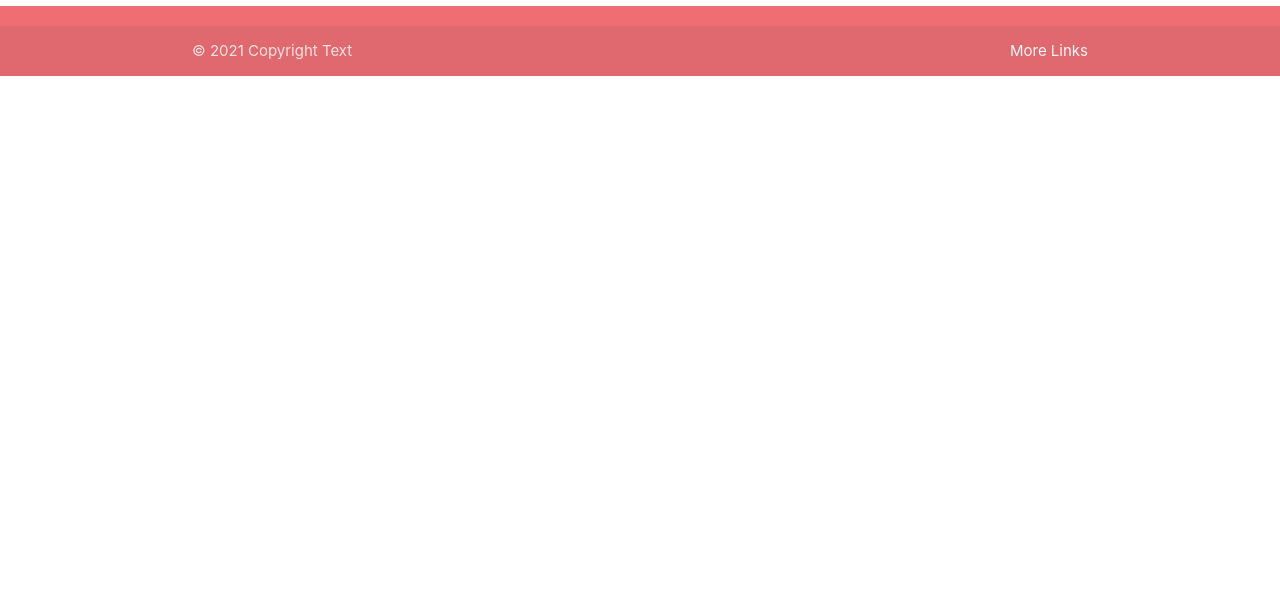
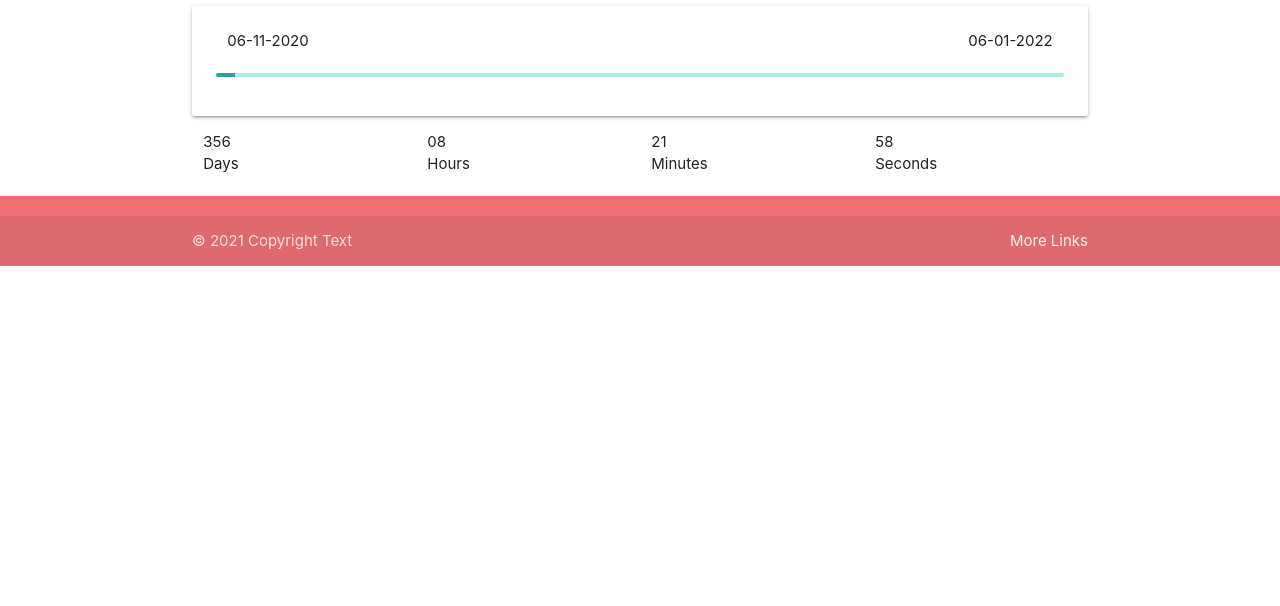
Before and after one commit to pedrogomes-dev/datalimite, a website: page index.html in a window 1280 px wide. Shown: the part 194-800 px from the top of the page. Drawn offline with nearby package versions, Linux system fonts and the light colour scheme.

Commit message:
definido relogio e progress bar

```diff
--- a/index.html
+++ b/index.html
@@ -8,23 +8,63 @@
     </head>
     <body>
 
-        <div w3-include-html="header.html"></div>
-    <div id="page-container">
+    <div w3-include-html="header.html"></div>
+    <div class="container" id="page-container">
         <div id="content-wrap">
 
             <h1>Hello World !</h1>
+            <div class="card-panel">
+                <div class="row">
+                    <div class="col s6">06-11-2020</div>
+                    <div class="col s6"> <span class="right">06-01-2022</span></div>
+                </div>
+                <div class="progress">
+                    <div id="progress" class="determinate" style="width: 70%"></div>
+                </div>
+            </div>
+
+            <div class="row" id="clockdiv">
+                <div class="col s3">
+                  <span class="days"></span>
+                  <div class="smalltext">Days</div>
+                </div>
+                <div class="col s3">
+                  <span class="hours"></span>
+                  <div class="smalltext">Hours</div>
+                </div>
+                <div class="col s3">
+                  <span class="minutes"></span>
+                  <div class="smalltext">Minutes</div>
+                </div>
+                <div class="col s3">
+                  <span class="seconds"></span>
+                  <div class="smalltext">Seconds</div>
+                </div>
+              </div>
 
         </div>
-        <div w3-include-html="footer.html"></div>
     </div>
+    <div w3-include-html="footer.html"></div>
 
 
         <!--JavaScript at end of body for optimized loading-->
         <!-- Compiled and minified JavaScript -->
         <script src="https://cdnjs.cloudflare.com/ajax/libs/materialize/1.0.0/js/materialize.min.js"></script>
         <script type="text/javascript" src="extras.js"></script>
+        <script type="text/javascript" src="clock.js"></script>
+
         <script>
             includeHTML();
         </script>
+        <script>
+            let pre = document.getElementById("progress");
+            let initialTS = Date.parse('2020-11-06');
+            let finalTS = Date.parse('2022-01-06');
+            let atualTS = Date.parse(new Date());
+
+            let percent = (finalTS - initialTS) / atualTS * 100;
+            //alert(initialTS + '\n' + finalTS + '\n' + atualTS + '\n' + percent);
+            pre.style["width"] = percent+'%';
+        </script>
 </body>
 </html>
--- /dev/null
+++ b/public/clock.js
@@ -0,0 +1,43 @@
+function getTimeRemaining(endtime) {
+    const total = Date.parse(endtime) - Date.parse(new Date());
+    const seconds = Math.floor((total / 1000) % 60);
+    const minutes = Math.floor((total / 1000 / 60) % 60);
+    const hours = Math.floor((total / (1000 * 60 * 60)) % 24);
+    const days = Math.floor(total / (1000 * 60 * 60 * 24));
+
+    return {
+      total,
+      days,
+      hours,
+      minutes,
+      seconds
+    };
+  }
+
+  function initializeClock(id, endtime) {
+    const clock = document.getElementById(id);
+    const daysSpan = clock.querySelector('.days');
+    const hoursSpan = clock.querySelector('.hours');
+    const minutesSpan = clock.querySelector('.minutes');
+    const secondsSpan = clock.querySelector('.seconds');
+
+    function updateClock() {
+      const t = getTimeRemaining(endtime);
+
+      daysSpan.innerHTML = t.days;
+      hoursSpan.innerHTML = ('0' + t.hours).slice(-2);
+      minutesSpan.innerHTML = ('0' + t.minutes).slice(-2);
+      secondsSpan.innerHTML = ('0' + t.seconds).slice(-2);
+
+      if (t.total <= 0) {
+        clearInterval(timeinterval);
+      }
+    }
+
+    updateClock();
+    const timeinterval = setInterval(updateClock, 1000);
+  }
+
+  //const deadline = new Date(Date.parse(new Date()) + 15 * 24 * 60 * 60 * 1000);
+  const deadline = '2022-01-06';
+  initializeClock('clockdiv', deadline);
```
